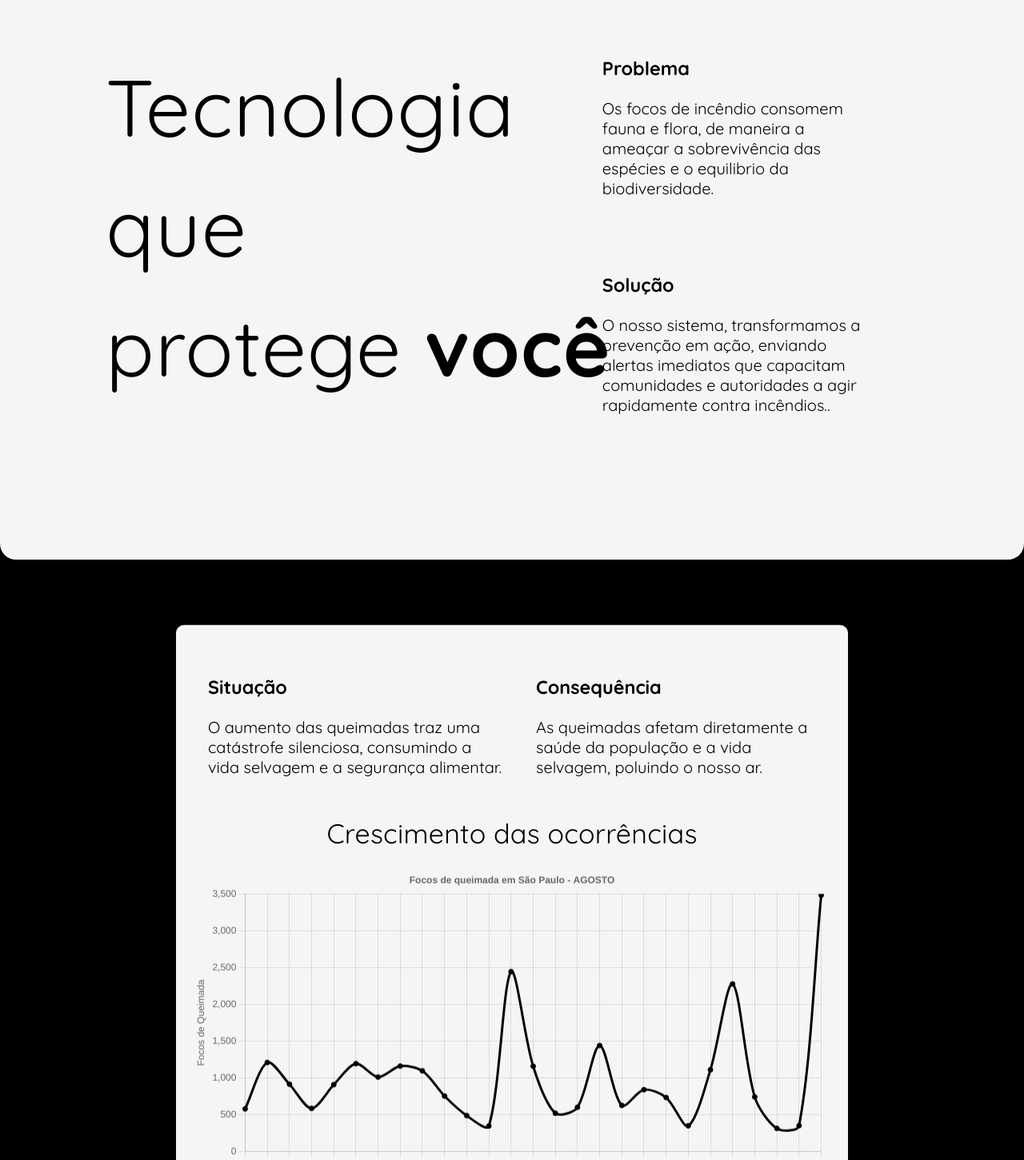
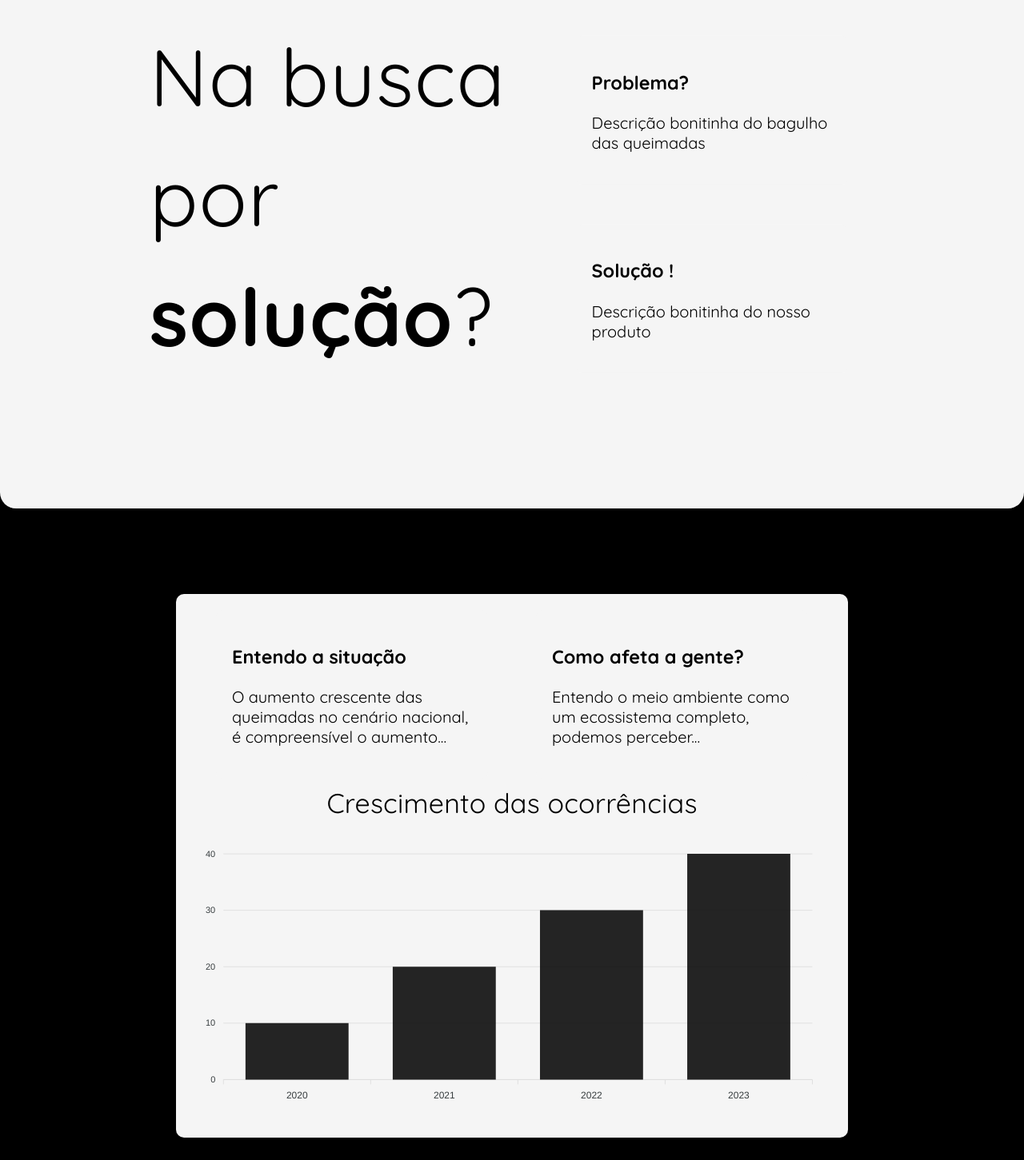
Before and after one commit to Gnichet5/frontsystem, a React (Create React App) app: page / in a window 1280 px wide. Shown: the part 100-1551 px from the top of the page at 80% size. Built offline with nearby package versions, Linux system fonts and the light colour scheme.

Commit message:
Revert "Teste"

```diff
--- a/package.json
+++ b/package.json
@@ -11,14 +11,10 @@
     "@testing-library/react": "^13.4.0",
     "@testing-library/user-event": "^13.5.0",
     "apexcharts": "^3.54.1",
-    "chart.js": "^4.4.6",
     "react": "^18.3.1",
     "react-apexcharts": "^1.4.4",
-    "react-chartjs-2": "^5.2.0",
     "react-dom": "^18.3.1",
     "react-scripts": "5.0.1",
-    "recharts": "^2.13.3",
-    "swiper": "^11.1.15",
     "web-vitals": "^2.1.4"
   },
   "scripts": {
--- a/src/components/Cards.jsx
+++ b/src/components/Cards.jsx
@@ -1,26 +1,26 @@
 import React from 'react';
 
-function Cards({ tit, desc, maxWidth }) {
+function Cards ({ tit, desc }) {
   return (
-    <div style={{ ...styles.card, maxWidth: maxWidth || styles.card.maxWidth }}>
+    <div style={styles.card}>
       <h3>{tit}</h3>
       <p>{desc}</p>
     </div>
   );
-}
+};
 
   const styles = {
     card: {
-    fontSize: '20px',
+ fontSize:'20px',
       padding: '20px',
       borderRadius: '8px',
       marginBottom: '10px',
       backgroundColor: '#f5f5f5',
-    color: 'black',
+      fontColor: 'black',
       fontFamily: 'Quicksand, sans-serif',
-    maxWidth: '400px', // Valor padrão
+      maxWidth: '300px',
       wordWrap: 'break-word',
-  },
+    }
   };
 
 export default Cards;
--- a/src/components/Objeto.jsx
+++ b/src/components/Objeto.jsx
@@ -1,29 +1,8 @@
-import React, { useEffect, useRef } from "react";
+import React from "react";
 import Spline from "@splinetool/react-spline";
 
 export default function Objeto() {
-  const splineRef = useRef(null);
-
-  useEffect(() => {
-    const handleWheel = (event) => {
-      event.preventDefault();
-    };
-
-    const splineElement = splineRef.current;
-    if (splineElement) {
-      splineElement.addEventListener("wheel", handleWheel);
-    }
-
-    return () => {
-      if (splineElement) {
-        splineElement.removeEventListener("wheel", handleWheel);
-      }
-    };
-  }, []);
-
   return (
-    <div className="spline-container" ref={splineRef} style={{ width: "100%", height: "100%", overflow: 'hidden',}}>
-      <Spline scene="https://prod.spline.design/ZlqNStoLW06FAGgG/scene.splinecode" />
-    </div>
+    <Spline scene="https://prod.spline.design/ZlqNStoLW06FAGgG/scene.splinecode" />
   );
 }
--- a/src/components/Section2.jsx
+++ b/src/components/Section2.jsx
@@ -1,20 +1,23 @@
 import React from "react";
 import { Box, Typography } from "@mui/material";
-import Graf from "./grafico1";
-import ScatterPlot from "./grafico3";
-import BarGraph from "./grafico2";
-import { Swiper, SwiperSlide } from 'swiper/react';
-import 'swiper/css';
-import 'swiper/css/navigation';
-import 'swiper/css/pagination';
+import Chart from "react-apexcharts";
 import Cards from "./Cards";
-import { Line } from "react-chartjs-2";
-
 
 function Section2() {
+  const chartOptions = {
+    chart: {
+      type: 'bar',
+      toolbar: { show: false },
+    },
+    xaxis: { categories: ["2020", "2021", "2022", "2023"] },
+    dataLabels: { enabled: false },
+    colors: ['#000000'],
+  };
+
+  const chartSeries = [{ name: "Desempenho", data: [10, 20, 30, 40] }];
+
   return (
-    <Box
-      id="charts-section"
+ <Box id="charts-section"
       sx={{
         backgroundColor: 'black',
         width: "100%",
@@ -23,6 +26,7 @@ function Section2() {
         display: "flex",
         justifyContent: "center",
         alignItems: "center",
+
       }}
     >
       <Box
@@ -33,7 +37,7 @@ function Section2() {
           width: '80%',
           maxWidth: '800px',
           transform: "translateY(-10%)",
-          marginTop: '70px'
+            marginTop: '70px'
         }}
       >
         <Box
@@ -41,17 +45,16 @@ function Section2() {
             display: "flex",
             flexDirection: "row",
             justifyContent: "space-around",
+
           }}
         >
           <Cards
-            tit="Situação"
-            desc="O aumento das queimadas traz uma catástrofe silenciosa, consumindo a vida selvagem e a segurança alimentar."
-            maxWidth= "370px"
+            tit="Entendo a situação"
+            desc="O aumento crescente das queimadas no cenário nacional, é compreensível o aumento..."
           />
           <Cards
-            tit="Consequência"
-            desc="As queimadas afetam diretamente a saúde da população e a vida selvagem, poluindo o nosso ar."
-            maxWidth= "400px"
+            tit="Como afeta a gente?"
+            desc="Entendo o meio ambiente como um ecossistema completo, podemos perceber..."
           />
         </Box>
 
@@ -63,20 +66,13 @@ function Section2() {
         >
           Crescimento das ocorrências
         </Typography>
-
-        <Box sx={{ marginTop: '20px' }}>
-          <Swiper spaceBetween={50} slidesPerView={1}>
-            <SwiperSlide>
-              <Graf />
-            </SwiperSlide>
-            <SwiperSlide>
-              <ScatterPlot />
-            </SwiperSlide>
-            <SwiperSlide>
-            <BarGraph/>
-            </SwiperSlide>
-          </Swiper>
-        </Box>
+<Box> </Box>
+        <Chart
+          options={chartOptions}
+          series={chartSeries}
+          type="bar"
+          height={350}
+        />
       </Box>
     </Box>
   );
--- a/src/components/Section4.jsx
+++ /dev/null
@@ -1,44 +0,0 @@
-import React from "react";
-import { Box, Typography } from "@mui/material";
-
-function Section4 (){
-    return (
-    <Box
-      id="product-section"
-      sx={{
-        backgroundColor: "#00000",
-        width: "100%",
-        height: "100vh",
-        position: "relative",
-        display: "flex",
-        justifyContent: "center",
-        alignItems: "center",
-      }}
-    >
-    <Box
-        sx={{
-          width: "640px",
-          height: "640px",
-          backgroundColor: "#ffffff",
-          borderRadius: "5px",
-          boxShadow: "0 4px 8px rgba(0, 0, 0, 0.1)",
-          padding: "3px",
-        }}
-      >
-        <iframe
-          src="https://wokwi.com/projects/411294519932756993"
-          title="Simulador Wokwi"
-          width="100%"
-          height="100%"
-          frameBorder="0"
-          allowFullScreen
-        />
-      </Box>
-    </Box>
-  );
-
-    }
-
-
-
-export default Section4;
--- a/src/components/grafico1.jsx
+++ /dev/null
@@ -1,52 +0,0 @@
-import React from 'react';
-import { Line } from 'react-chartjs-2';
-import { Chart as ChartJS, CategoryScale, LinearScale, PointElement, LineElement, Title, Tooltip, Legend } from 'chart.js';
-
-ChartJS.register(CategoryScale, LinearScale, PointElement, LineElement, Title, Tooltip, Legend);
-
-
-function Graf() {
-  const data = {
-    labels: [
-      '1998', '1999', '2000', '2001', '2002', '2003', '2004', '2005', '2006', '2007', '2008', '2009', '2010', '2011', '2012', '2013', '2014', '2015', '2016', '2017', '2018', '2019', '2020', '2021', '2022', '2023', '2024'
-    ],
-    datasets: [
-      {
-        label: 'Focos de Queimada',
-        data: [
-          580, 1210, 915, 587, 909, 1194, 1012, 1161, 1096, 754, 489, 347, 2444, 1159, 521, 602, 1440, 627, 840, 734, 350, 1111, 2277, 742, 315, 352, 3483
-        ],
-        borderColor: 'black',
-        backgroundColor: 'black',
-        tension: 0.3,
-      }
-    ]
-  };
-
-  const options = {
-    responsive: true,
-    plugins: {
-      legend: {
-        display: false,
-      },
-      title: {
-        display: true,
-        text: 'Focos de queimada em São Paulo - AGOSTO',
-      },
-    },
-    scales: {
-      y: {
-        beginAtZero: true,
-        max: 3500,
-        title: {
-          display: true,
-          text: 'Focos de Queimada',
-        },
-      },
-    },
-  };
-
-  return <Line data={data} options={options} />;
-};
-
-export default Graf;
--- a/src/components/grafico2.jsx
+++ /dev/null
@@ -1,47 +0,0 @@
-import React from 'react';
-import { BarChart, Bar, XAxis, YAxis, CartesianGrid, Tooltip, Legend, ResponsiveContainer } from 'recharts';
-
-const data = [
-  { year: 1998, value: 580 },
-  { year: 1999, value: 1210 },
-  { year: 2000, value: 915 },
-  { year: 2001, value: 587 },
-  { year: 2002, value: 909 },
-  { year: 2003, value: 1194 },
-  { year: 2004, value: 1012 },
-  { year: 2005, value: 1161 },
-  { year: 2006, value: 1096 },
-  { year: 2007, value: 754 },
-  { year: 2008, value: 489 },
-  { year: 2009, value: 347 },
-  { year: 2010, value: 2444 },
-  { year: 2011, value: 1159 },
-  { year: 2012, value: 521 },
-  { year: 2013, value: 602 },
-  { year: 2014, value: 1440 },
-  { year: 2015, value: 627 },
-  { year: 2016, value: 840 },
-  { year: 2017, value: 734 },
-  { year: 2018, value: 350 },
-  { year: 2019, value: 1111 },
-  { year: 2020, value: 2277 },
-  { year: 2021, value: 742 },
-  { year: 2022, value: 315 },
-  { year: 2023, value: 352 },
-  { year: 2024, value: 3483 }
-];
-
-const BarGraph = () => (
-  <ResponsiveContainer width="100%" height={400}>
-    <BarChart data={data}>
-      <CartesianGrid strokeDasharray="3 3" />
-      <XAxis dataKey="year" label={{ value: "Ano", position: "insideBottomRight", offset: -5 }} />
-      <YAxis label={{ value: "Focos de Queimada", angle: -90, position: "insideLeft" }} />
-      <Tooltip />
-      <Legend />
-      <Bar dataKey="value" fill="#000000" />
-    </BarChart>
-  </ResponsiveContainer>
-);
-
-export default BarGraph;
--- a/src/components/section1.jsx
+++ b/src/components/section1.jsx
@@ -8,7 +8,7 @@ function Section1() {
       sx={{
         backgroundColor: '#f5f5f5',
         width: "100%",
-        height: '100vh',
+        height: '92vh',
         borderBottomRightRadius: '20px',
         borderBottomLeftRadius: '20px',
         position: "relative",
@@ -19,45 +19,42 @@ function Section1() {
           display: 'flex',
           flexDirection: 'column',
           alignItems: 'center',
-          gap: '0px',
+          gap: '40px',
         }}
       >
         <Box
           sx={{
             position: "absolute",
-            bottom: "50.25%",
-            left: "71.5%",
+            bottom: "50.99%",
+            left: "69.5%",
             transform: "translate(-50%, 50%)",
             display: "flex",
             flexDirection: "column",
-            gap: "0px",
+            gap: "40px",
           }}
         >
           <Cards
-            tit="Problema"
-            desc="Os focos de incêndio consomem fauna e flora, de maneira a ameaçar a sobrevivência das espécies e o equilibrio da biodiversidade. "
-            maxWidth= "450px"
+            tit="Problema?"
+            desc="Descrição bonitinha do bagulho das queimadas"
           />
           <Cards
-            tit="Solução"
-            desc="O nosso sistema, transformamos a prevenção em ação,
-             enviando alertas imediatos que capacitam comunidades e autoridades a agir rapidamente contra incêndios.."
-              maxWidth= "450px"
+            tit="Solução !"
+            desc="Descrição bonitinha do nosso produto"
           />
         </Box>
 
         <Box
           sx={{
             position: "absolute",
-            bottom: "52%",
-            left: "35%",
+            bottom: "53%",
+            left: "32%",
             transform: "translate(-50%, 50%)", // Centraliza horizontal e verticalmente
             display: "flex",
             gap: "60px"
           }}
         >
           <Typography style={{ fontSize: '100px', fontFamily: 'Quicksand, sans-serif' }}>
-          Tecnologia <br /> que <br />protege  <strong> você </strong>
+            Na busca  <br /> por  <br/> <strong>solução</strong>?
           </Typography>
         </Box>
       </Box>
--- a/src/pages/home.jsx
+++ b/src/pages/home.jsx
@@ -3,7 +3,6 @@ import Header from "../components/Header";
 import { Typography } from "@mui/material";
 import Section2 from "../components/Section2";
 import Section3 from "../components/Section3";
-import Section4 from "../components/Section4";
 
 
 function Home() {
@@ -13,7 +12,6 @@ function Home() {
       <Section1 />
       <Section2/>
       <Section3/>
-      <Section4/>
     </div>
   );
 }
```
Also changed, not shown: src/components/Section3.jsx (+9 -6 lines), src/components/grafico3.jsx (deleted, +0 -46 lines), 1 other file (tests, documents, lock files or other folders). Lines whose indentation alone changed are shown as unchanged.
